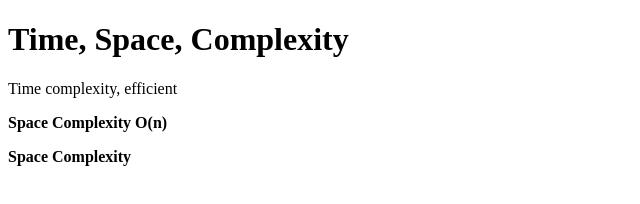
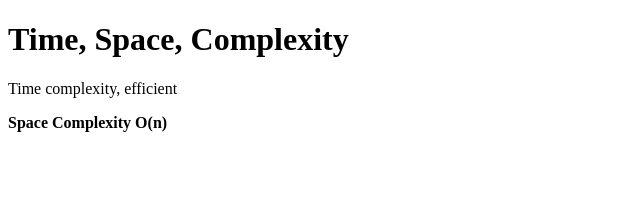
Before and after one commit to acciojob/time-and-space-complexity-UdayBari3421, a website: page main.html in a window 1280 px wide. Shown: the whole page, without its empty margins (0-640 px from the left). Drawn offline with Linux system fonts and the light colour scheme.

Commit message:
created a submission

```diff
--- a/main.html
+++ b/main.html
@@ -11,7 +11,6 @@
 	<h1>Time, Space, Complexity</h1>
 	<p>Time complexity, efficient</p>
 	<p><b>Space Complexity<b> O(n)</p>
-	<p>Space Complexity</p>
 
 	<!-- the entire body must be written by student -->
     <script type="text/javascript" src="./script.js">
```
